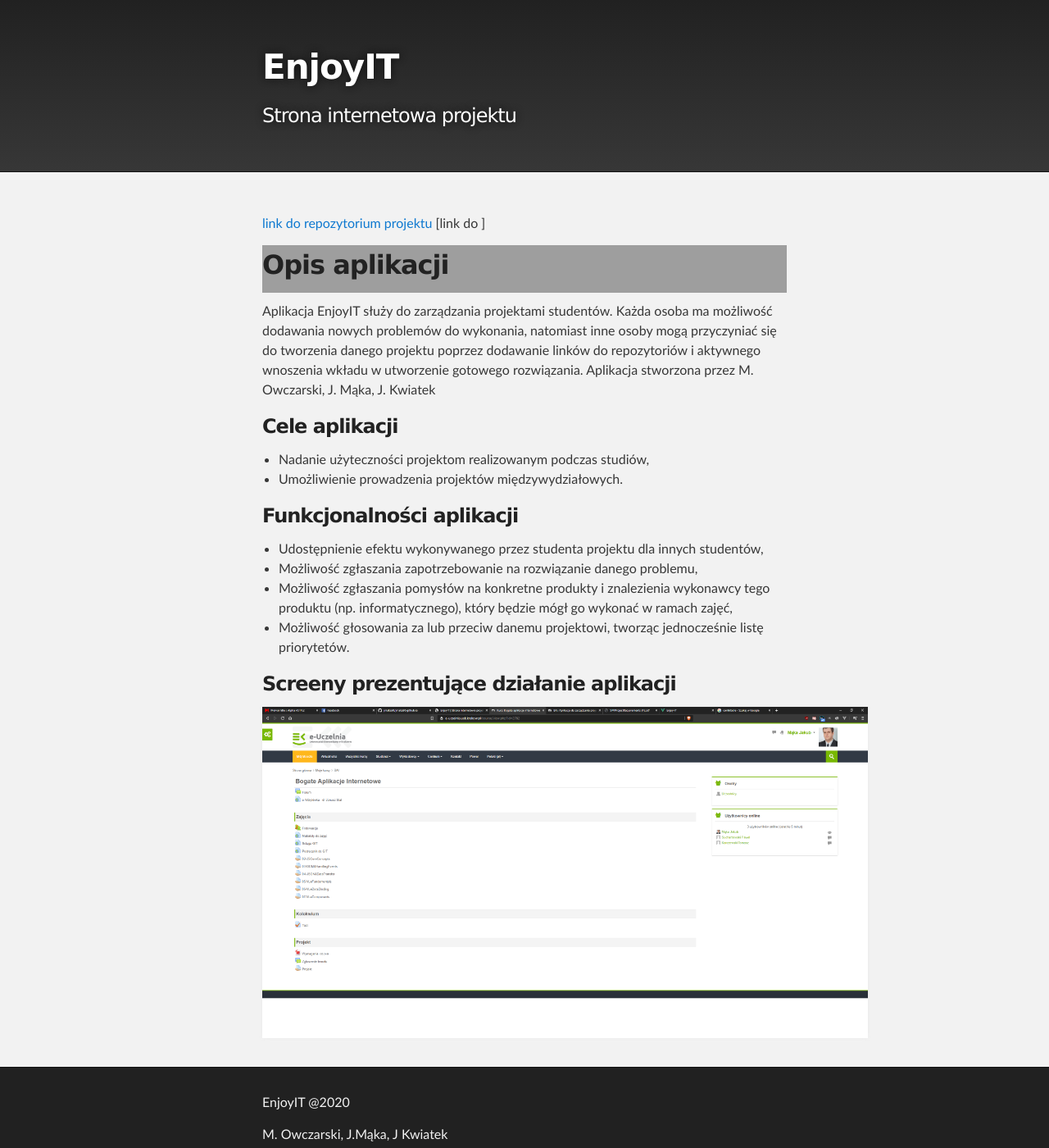
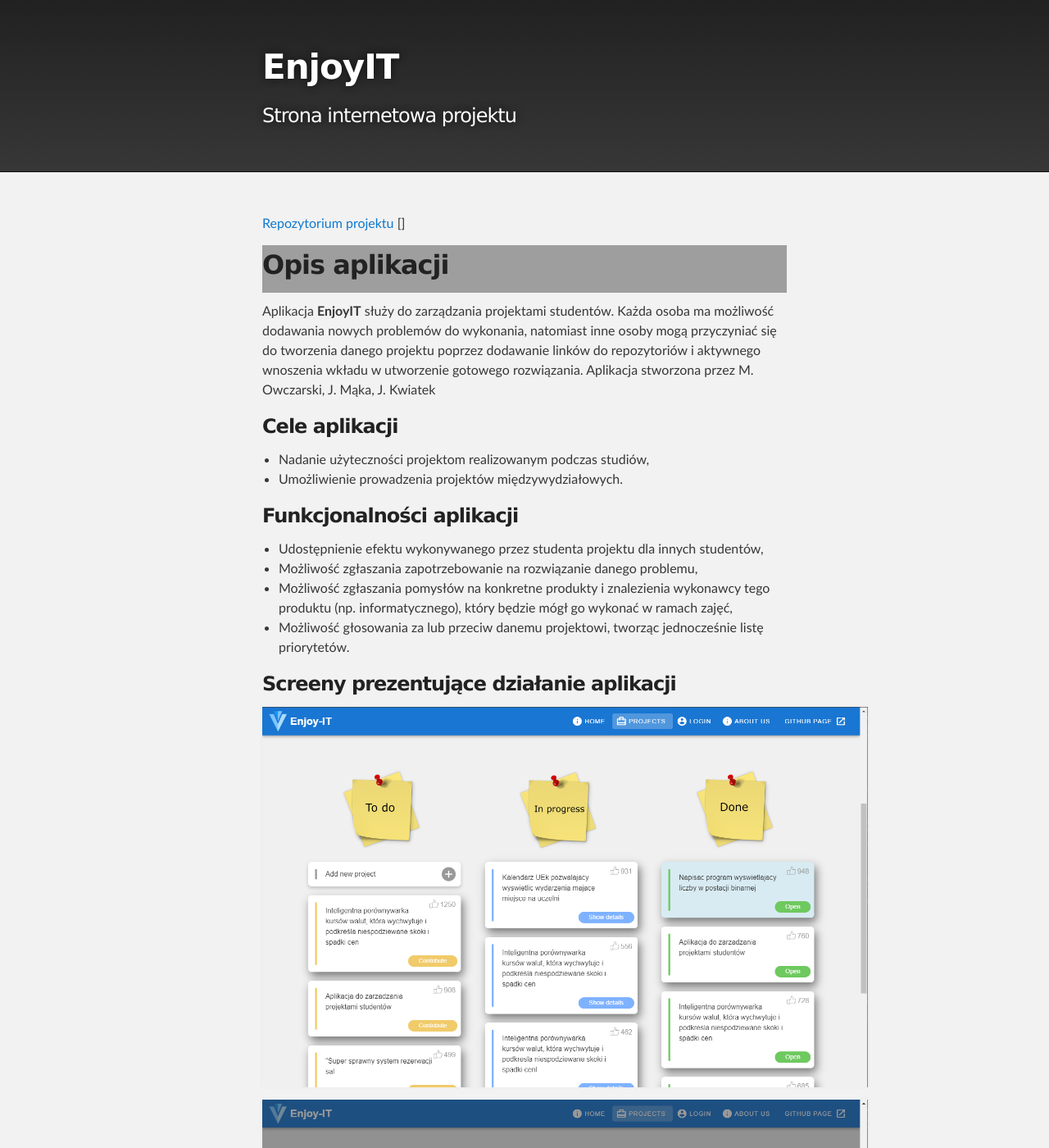
Before and after one commit to jmaka96/jmaka96.github.io, a Jekyll site: the page built from enjoyit.md, in a window 1280 px wide and 1400 px high. Shown: the whole window at 82% size. Built offline with Jekyll 4.4.1, drawn with Linux system fonts in a browser that asks for light colours; some of the changed text lies outside the part shown; grey boxes are pictures that could not be loaded.

Commit message:
updated files

```diff
--- a/_layouts/default.html
+++ b/_layouts/default.html
@@ -47,7 +47,7 @@
           href="{{ site.github.owner_url }}">{{ site.github.owner_name }}</a></p>
       {% endif %}
       <p>EnjoyIT @2020</p>
-      <p>M. Owczarski, J.Mąka, J Kwiatek</p>
+      <p>M. Owczarski, J. Mąka, J. Kwiatek</p>
     </footer>
   </div>
 
--- a/enjoyit.md
+++ b/enjoyit.md
@@ -1,12 +1,12 @@
 ---
 layout: default
 ---
-[link do repozytorium projektu](https://github.com/flowerasny/EnjoyIT)
-[link do ]
+[Repozytorium projektu](https://github.com/flowerasny/EnjoyIT)
+[]
 
 ## Opis aplikacji
 
-Aplikacja EnjoyIT służy do zarządzania projektami studentów. Każda osoba ma możliwość dodawania nowych problemów do wykonania, natomiast inne osoby mogą przyczyniać się do tworzenia danego projektu poprzez dodawanie linków do repozytoriów i aktywnego wnoszenia wkładu w utworzenie gotowego rozwiązania. Aplikacja stworzona przez M. Owczarski, J. Mąka, J. Kwiatek
+Aplikacja **EnjoyIT** służy do zarządzania projektami studentów. Każda osoba ma możliwość dodawania nowych problemów do wykonania, natomiast inne osoby mogą przyczyniać się do tworzenia danego projektu poprzez dodawanie linków do repozytoriów i aktywnego wnoszenia wkładu w utworzenie gotowego rozwiązania. Aplikacja stworzona przez M. Owczarski, J. Mąka, J. Kwiatek
 
 ### Cele aplikacji
 
@@ -22,4 +22,8 @@ Aplikacja EnjoyIT służy do zarządzania projektami studentów. Każda osoba ma
 
 ### Screeny prezentujące działanie aplikacji
 
-![screen1](./assets/images/test.png)
+![screen1](./assets/images/screen1.png)
+
+![screen2](./assets/images/screen2.png)
+
+![screen3](./assets/images/screen3.png)
```
Also changed, not shown: assets/images/screen1.png (added), assets/images/screen2.png (added), assets/images/screen3.png (added), assets/images/test.png (deleted).
